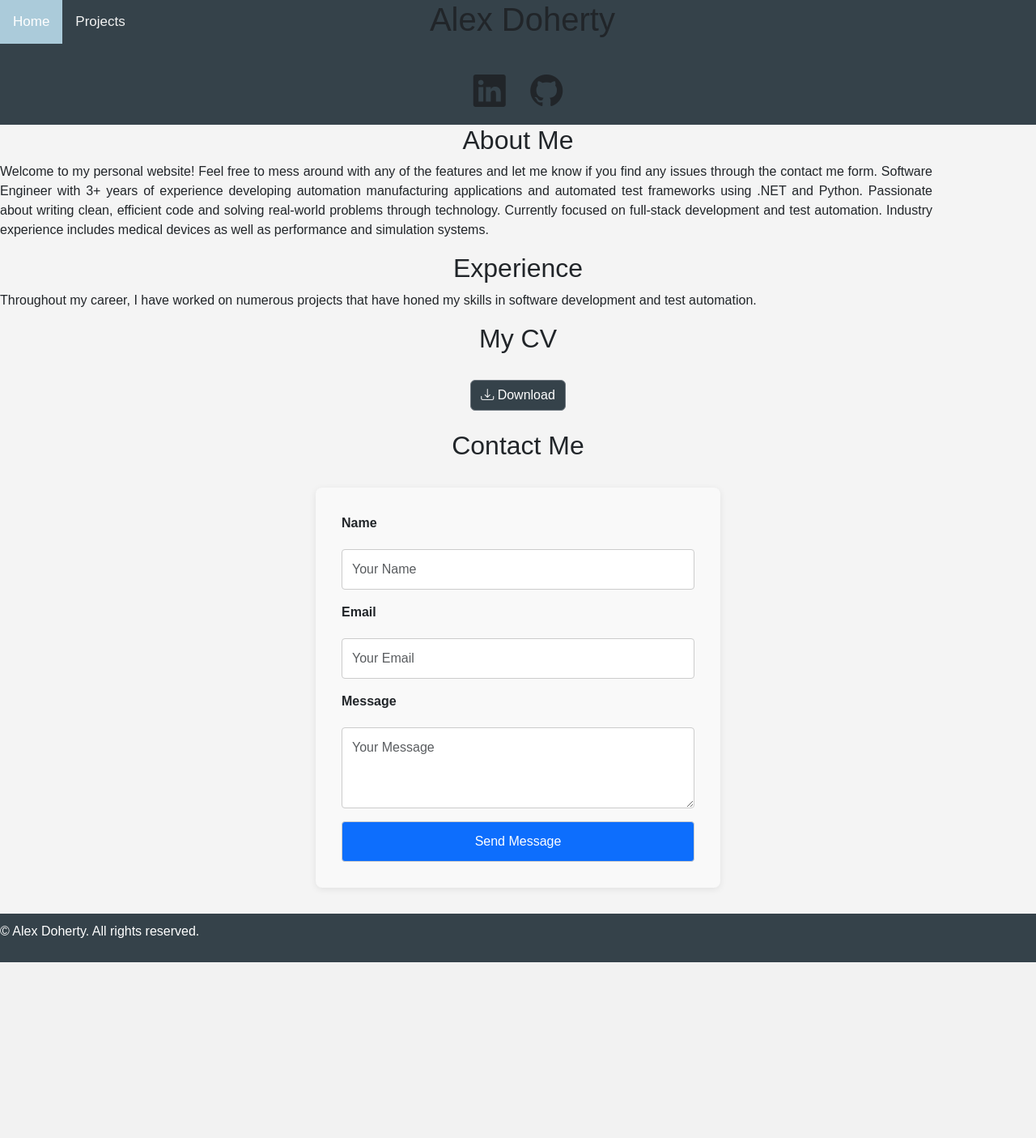
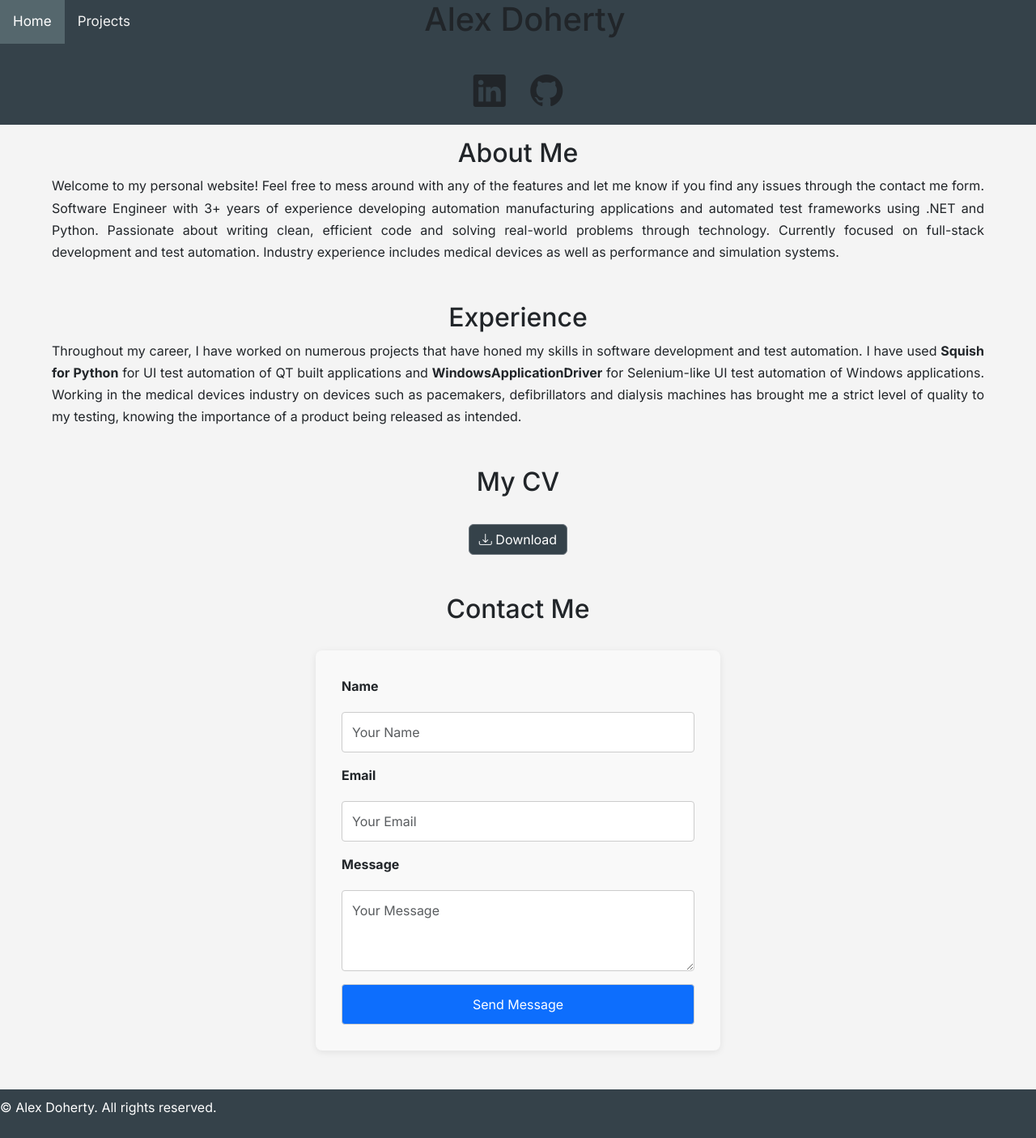
Before and after one commit to Xela96/personal-website, a Flask app: page / in a window 1280 px wide. Shown: the whole page at 81% size. Before the commit the page ends 1188 px from the top, so only its background shows below. Run offline with Flask 2, Linux system fonts and the light colour scheme.

Commit message:
clean up homepage and project entry

```diff
--- a/src/app.py
+++ b/src/app.py
@@ -50,22 +50,13 @@ def home():
                 return jsonify({'message': 'Form validation failed', 'category': 'danger', 'errors': form.errors})
     return render_template('index.html', form=form)
 
+def load_projects():
+    with open('src/projects.json', encoding='utf-8') as f:
+        return json.load(f)
+
 @app.route('/projects')
 def projects():
-    projects_data = [
-        {
-            "title": "Test Automation Framework",
-            "description": "A test framework for automated UI and API testing.",
-            "technologies": ["CSharp", "SpecFlow", "WinAppDriver", "Azure Pipeline"],
-            "repository": "https://github.com/Xela96/"
-        },
-        {
-            "title": "Personal Portfolio Website",
-            "description": "A website to showcase my projects and skills.",
-            "technologies": ["Python", "Flask", "HTML", "CSS"],
-            "repository": "https://github.com/Xela96/personal-website"
-        }
-    ]
+    projects_data = load_projects()
 
     text = request.args.get('searchText', '')
     if request.headers.get("X-Requested-With") == "XMLHttpRequest" and text:
--- a/src/static/css/style.css
+++ b/src/static/css/style.css
@@ -132,7 +132,7 @@ footer {
 
 /* Add an active class to highlight the current page */
 .topnav a.active {
-  background-color: #abcbda;
+  background-color: #55676d;
   color: white;
 }
 
@@ -168,3 +168,15 @@ footer {
 .downloadButton {
   background-color: #35424a;
 }
+
+h1, h2, h3, h4, h5, h6 {
+    font-family: 'Inter', 'Segoe UI', Arial, sans-serif;
+}
+
+body {
+    font-family: 'Inter', 'Segoe UI', Arial, sans-serif;
+}
+
+section p {
+    line-height: 1.7;
+}
--- a/src/templates/base.html
+++ b/src/templates/base.html
@@ -3,12 +3,13 @@
 <head>
     <meta charset="UTF-8">
     <meta name="viewport" content="width=device-width, initial-scale=1.0">
-    <title>{% block title %}Personal Website{% endblock %}</title>
+    <title>{% block title %}Alex Doherty{% endblock %}</title>
     <link href="https://cdn.jsdelivr.net/npm/bootstrap@5.3.7/dist/css/bootstrap.min.css" rel="stylesheet" integrity="sha384-LN+7fdVzj6u52u30Kp6M/trliBMCMKTyK833zpbD+pXdCLuTusPj697FH4R/5mcr" crossorigin="anonymous">
     <link rel="stylesheet" href="https://cdn.jsdelivr.net/npm/bootstrap-icons@1.11.3/font/bootstrap-icons.min.css">
     <link rel="stylesheet" href="{{ url_for('static', filename='css/style.css') }}">
     <script src="{{ url_for('static', filename='js/main.js') }}"></script>
     <link rel="stylesheet" href="https://cdnjs.cloudflare.com/ajax/libs/font-awesome/4.7.0/css/font-awesome.min.css">
+    <link href="https://fonts.googleapis.com/css?family=Inter:400,500,700&display=swap" rel="stylesheet">
 </head>
 <body>
     <div class="topnav" id="myTopnav">
--- a/src/templates/index.html
+++ b/src/templates/index.html
@@ -1,7 +1,6 @@
 <!DOCTYPE html>
-<html lang="en">
 
-    {% extends 'base.html' %}
+{% extends 'base.html' %}
 
 {% block head %}
     <meta charset="UTF-8">
@@ -13,15 +12,22 @@
 {% endblock head %}
 {% block content %}
 
-    <section>
+    <section class="mb-5 mt-3">
         <h2>About Me</h2>
-        <p>Welcome to my personal website! Feel free to mess around with any of the features and let me know if you find any issues through the contact me form. Software Engineer with 3+ years of experience developing automation manufacturing applications and automated test frameworks using .NET and Python. Passionate about writing clean, efficient code and solving real-world problems through technology. Currently focused on full-stack development and test automation. Industry experience includes medical devices as well as performance and simulation systems.</p>
+        <p class="card-text font-weight-light mb-2 mx-auto">Welcome to my personal website! Feel free to mess around with any of the features and let me know if you find any issues through the contact me form.
+            Software Engineer with 3+ years of experience developing automation manufacturing applications and automated test frameworks using .NET and Python.
+            Passionate about writing clean, efficient code and solving real-world problems through technology.
+            Currently focused on full-stack development and test automation.
+            Industry experience includes medical devices as well as performance and simulation systems.</p>
     </section>
-    <section>
+    <section class="mb-5">
         <h2>Experience</h2>
-        <p>Throughout my career, I have worked on numerous projects that have honed my skills in software development and test automation.</p>
+        <p class="card-text font-weight-light mb-2 mx-auto">Throughout my career, I have worked on numerous projects that have honed my skills in software development and test automation.
+            I have used <strong>Squish for Python</strong> for UI test automation of QT built applications and <strong>WindowsApplicationDriver</strong> for Selenium-like UI test automation of Windows applications.
+            Working in the medical devices industry on devices such as pacemakers, defibrillators and dialysis machines has brought me a strict level of quality to my testing, knowing the importance of a product being released as intended.
+        </p>
     </section>
-    <section>
+    <section class="mb-5">
         <h2>My CV</h2>
         <div class="d-flex justify-content-center mb-4" style="margin-top: 2rem;">
             <a href="/static/files/CV_AlexDoherty.pdf" download
@@ -31,7 +37,7 @@
 
 
     </section>
-    <section>
+    <section class="mb-5">
         <h2>Contact Me</h2>
         <form method="POST" action="/" class="contact-form">
             {{form.hidden_tag()}}
@@ -94,4 +100,3 @@
     });
     </script>
 {% endblock %}
-</html>
--- a/src/templates/projects.html
+++ b/src/templates/projects.html
@@ -43,9 +43,11 @@
                         <span class="badge bg-secondary me-1">{{ tech }}</span>
                     {% endfor %}
                 </div>
+                {% if project.repository %}
                 <a href="{{ project.repository }}" class="btn btn-outline-primary btn-sm mt-2" target="_blank">
                     <i class="bi bi-github"></i> Source code
                 </a>
+                {% endif %}
             </div>
         </div>
         {% endfor %}
```
Also changed, not shown: src/projects.json (added, +18 -0 lines), README.md.
